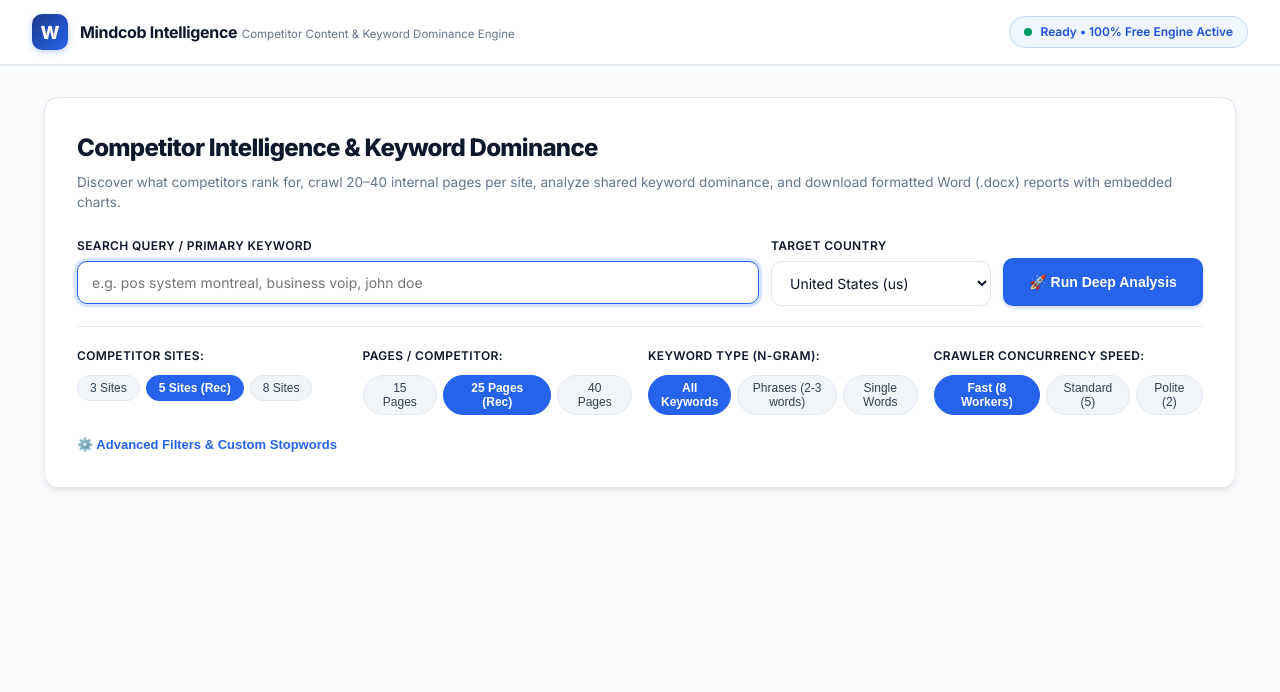
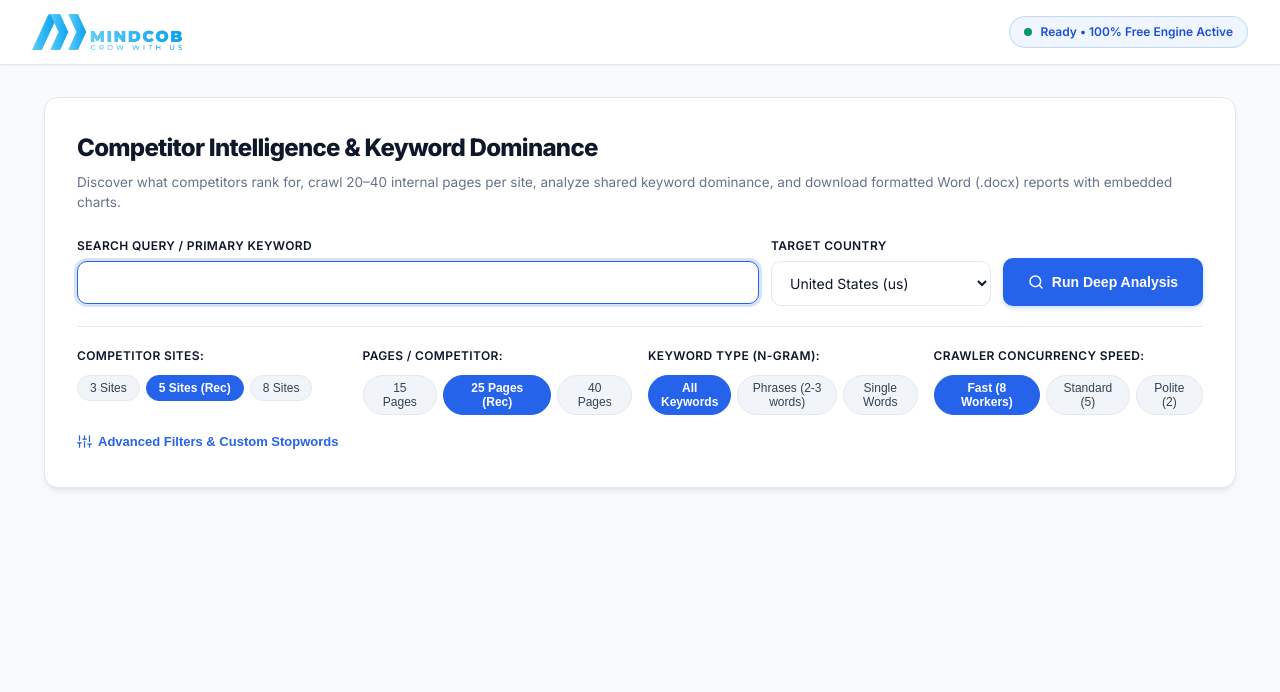
Before and after one commit to farixdev/web-content-analyzer, a Python web app: template templates/index.html in a window 1280 px wide. Shown: the top 692 px of the page. Run offline with Jinja, Linux system fonts and the light colour scheme; the template is opened without the code that fills it, so the values that code supplies are empty.

Commit message:
Update navbar with Mindcob logo, remove input placeholders, and replace emojis with SVG icons

```diff
--- a/templates/index.html
+++ b/templates/index.html
@@ -73,36 +73,15 @@
     .brand {
       display: flex;
       align-items: center;
-      gap: 12px;
       text-decoration: none;
-      color: var(--text-main);
-    }
-
-    .brand-icon {
-      width: 36px;
+    }
+
+    .brand-logo {
       height: 36px;
-      border-radius: var(--radius-md);
-      background: linear-gradient(135deg, #1E3A8A 0%, #2563EB 100%);
-      display: flex;
-      align-items: center;
-      justify-content: center;
-      font-weight: 800;
-      font-size: 18px;
-      color: #FFFFFF;
-      box-shadow: 0 2px 6px rgba(37, 99, 235, 0.3);
-    }
-
-    .brand-title {
-      font-size: 16px;
-      font-weight: 700;
-      color: var(--text-main);
-      letter-spacing: -0.02em;
-    }
-
-    .brand-subtitle {
-      font-size: 11.5px;
-      color: var(--text-muted);
-      font-weight: 400;
+      max-height: 40px;
+      width: auto;
+      object-fit: contain;
+      display: block;
     }
 
     .nav-status {
@@ -522,6 +501,9 @@
       position: relative;
       white-space: nowrap;
       transition: all 0.15s ease;
+      display: inline-flex;
+      align-items: center;
+      gap: 8px;
     }
 
     .tab-btn:hover {
@@ -740,12 +722,8 @@
 
   <!-- Top Navigation Bar -->
   <header class="navbar">
-    <a href="/" class="brand">
-      <div class="brand-icon">W</div>
-      <div>
-        <span class="brand-title">Mindcob Intelligence</span>
-        <span class="brand-subtitle">Competitor Content & Keyword Dominance Engine</span>
-      </div>
+    <a href="/" class="brand" aria-label="Mindcob">
+      <img src="/assets/logo.png" alt="Mindcob" class="brand-logo">
     </a>
     <div class="nav-status">
       <span class="status-dot" id="globalStatusDot"></span>
@@ -766,7 +744,7 @@
         <div class="search-row">
           <div class="input-group">
             <label class="input-label" for="queryInput">Search Query / Primary Keyword</label>
-            <input type="text" id="queryInput" class="input-control" placeholder="e.g. pos system montreal, business voip, john doe" required autofocus>
+            <input type="text" id="queryInput" class="input-control" required autofocus>
           </div>
 
           <div class="input-group">
@@ -789,7 +767,11 @@
           </div>
 
           <button type="submit" id="startBtn" class="btn-primary">
-            <span>🚀 Run Deep Analysis</span>
+            <svg width="16" height="16" viewBox="0 0 24 24" fill="none" stroke="currentColor" stroke-width="2.2" stroke-linecap="round" stroke-linejoin="round">
+              <circle cx="11" cy="11" r="8"></circle>
+              <line x1="21" y1="21" x2="16.65" y2="16.65"></line>
+            </svg>
+            <span>Run Deep Analysis</span>
           </button>
         </div>
 
@@ -833,7 +815,18 @@
         </div>
 
         <button type="button" class="settings-accordion-btn" onclick="toggleSettingsDrawer()">
-          <span>⚙️ Advanced Filters & Custom Stopwords</span>
+          <svg width="15" height="15" viewBox="0 0 24 24" fill="none" stroke="currentColor" stroke-width="2" stroke-linecap="round" stroke-linejoin="round">
+            <line x1="4" y1="21" x2="4" y2="14"></line>
+            <line x1="4" y1="10" x2="4" y2="3"></line>
+            <line x1="12" y1="21" x2="12" y2="12"></line>
+            <line x1="12" y1="8" x2="12" y2="3"></line>
+            <line x1="20" y1="21" x2="20" y2="16"></line>
+            <line x1="20" y1="12" x2="20" y2="3"></line>
+            <line x1="1" y1="14" x2="7" y2="14"></line>
+            <line x1="9" y1="8" x2="15" y2="8"></line>
+            <line x1="17" y1="16" x2="23" y2="16"></line>
+          </svg>
+          <span>Advanced Filters & Custom Stopwords</span>
         </button>
 
         <!-- Collapsible Advanced Drawer -->
@@ -843,7 +836,7 @@
               Custom Stopwords to Exclude
               <span style="color:var(--text-muted); text-transform:none; font-weight:normal;">(comma-separated)</span>
             </label>
-            <input type="text" id="customStopwordsInput" class="input-control" placeholder="e.g. copyright, contact, login, privacy, terms">
+            <input type="text" id="customStopwordsInput" class="input-control">
           </div>
 
           <div class="input-group">
@@ -851,7 +844,7 @@
               SERP API Key (Serper)
               <span style="color:var(--text-muted); text-transform:none; font-weight:normal;">(Optional - leave blank for 100% free search)</span>
             </label>
-            <input type="text" id="serperKeyInput" class="input-control" placeholder="Optional. If blank, free web search is used.">
+            <input type="text" id="serperKeyInput" class="input-control">
           </div>
         </div>
       </form>
@@ -886,19 +879,47 @@
         <div style="display:flex; flex-wrap:wrap; gap:8px;">
           <!-- Word Doc Download Button -->
           <a href="/api/export/docx" download="competitor_intelligence_report.docx" class="btn-docx">
-            <span>📄 Download in Word (.docx)</span>
+            <svg width="15" height="15" viewBox="0 0 24 24" fill="none" stroke="currentColor" stroke-width="2" stroke-linecap="round" stroke-linejoin="round">
+              <path d="M14 2H6a2 2 0 0 0-2 2v16a2 2 0 0 0 2 2h12a2 2 0 0 0 2-2V8z"></path>
+              <polyline points="14 2 14 8 20 8"></polyline>
+              <line x1="16" y1="13" x2="8" y2="13"></line>
+              <line x1="16" y1="17" x2="8" y2="17"></line>
+              <polyline points="10 9 9 9 8 9"></polyline>
+            </svg>
+            <span>Download in Word (.docx)</span>
           </a>
           <a href="/api/export/chart" download="keyword_dominance_chart.png" class="btn-action">
-            <span>📊 Download Chart PNG</span>
+            <svg width="15" height="15" viewBox="0 0 24 24" fill="none" stroke="currentColor" stroke-width="2" stroke-linecap="round" stroke-linejoin="round">
+              <rect x="3" y="3" width="18" height="18" rx="2" ry="2"></rect>
+              <circle cx="8.5" cy="8.5" r="1.5"></circle>
+              <polyline points="21 15 16 10 5 21"></polyline>
+            </svg>
+            <span>Download Chart PNG</span>
           </a>
           <a href="/api/export/csv" download="competitor_keywords.csv" class="btn-action">
-            <span>📑 Export CSV</span>
+            <svg width="15" height="15" viewBox="0 0 24 24" fill="none" stroke="currentColor" stroke-width="2" stroke-linecap="round" stroke-linejoin="round">
+              <path d="M14 2H6a2 2 0 0 0-2 2v16a2 2 0 0 0 2 2h12a2 2 0 0 0 2-2V8z"></path>
+              <polyline points="14 2 14 8 20 8"></polyline>
+              <path d="M8 13h2"></path>
+              <path d="M8 17h2"></path>
+              <path d="M14 13h2"></path>
+              <path d="M14 17h2"></path>
+            </svg>
+            <span>Export CSV</span>
           </a>
           <a href="/api/export/html" download="dashboard.html" class="btn-action">
-            <span>💾 Save HTML</span>
+            <svg width="15" height="15" viewBox="0 0 24 24" fill="none" stroke="currentColor" stroke-width="2" stroke-linecap="round" stroke-linejoin="round">
+              <polyline points="16 18 22 12 16 6"></polyline>
+              <polyline points="8 6 2 12 8 18"></polyline>
+            </svg>
+            <span>Save HTML</span>
           </a>
           <a href="/api/export/md" download="report.md" class="btn-action">
-            <span>📝 Markdown</span>
+            <svg width="15" height="15" viewBox="0 0 24 24" fill="none" stroke="currentColor" stroke-width="2" stroke-linecap="round" stroke-linejoin="round">
+              <path d="M11 4H4a2 2 0 0 0-2 2v14a2 2 0 0 0 2 2h14a2 2 0 0 0 2-2v-7"></path>
+              <path d="M18.5 2.5a2.121 2.121 0 0 1 3 3L12 15l-4 1 1-4 9.5-9.5z"></path>
+            </svg>
+            <span>Markdown</span>
           </a>
         </div>
       </div>
@@ -932,10 +953,22 @@
 
       <!-- Tab Navigation -->
       <nav class="tab-nav">
-        <button type="button" class="tab-btn active" onclick="switchTab('dominanceTab', this)">🏆 Keyword Dominance Matrix</button>
-        <button type="button" class="tab-btn" onclick="switchTab('competitorTab', this)">🏢 Competitor Deep Dive</button>
-        <button type="button" class="tab-btn" onclick="switchTab('suggestionsTab', this)">💡 Google Suggestions</button>
-        <button type="button" class="tab-btn" onclick="switchTab('serpTab', this)">🔍 Organic SERP Results</button>
+        <button type="button" class="tab-btn active" onclick="switchTab('dominanceTab', this)">
+          <svg width="15" height="15" viewBox="0 0 24 24" fill="none" stroke="currentColor" stroke-width="2" stroke-linecap="round" stroke-linejoin="round"><path d="M12 20V10"></path><path d="M18 20V4"></path><path d="M6 20v-4"></path></svg>
+          <span>Keyword Dominance Matrix</span>
+        </button>
+        <button type="button" class="tab-btn" onclick="switchTab('competitorTab', this)">
+          <svg width="15" height="15" viewBox="0 0 24 24" fill="none" stroke="currentColor" stroke-width="2" stroke-linecap="round" stroke-linejoin="round"><rect x="4" y="2" width="16" height="20" rx="2" ry="2"></rect><line x1="9" y1="22" x2="9" y2="22.01"></line><line x1="15" y1="22" x2="15" y2="22.01"></line><line x1="9" y1="18" x2="9" y2="18.01"></line><line x1="15" y1="18" x2="15" y2="18.01"></line><line x1="9" y1="14" x2="9" y2="14.01"></line><line x1="15" y1="14" x2="15" y2="14.01"></line><line x1="9" y1="10" x2="9" y2="10.01"></line><line x1="15" y1="10" x2="15" y2="10.01"></line><line x1="9" y1="6" x2="9" y2="6.01"></line><line x1="15" y1="6" x2="15" y2="6.01"></line></svg>
+          <span>Competitor Deep Dive</span>
+        </button>
+        <button type="button" class="tab-btn" onclick="switchTab('suggestionsTab', this)">
+          <svg width="15" height="15" viewBox="0 0 24 24" fill="none" stroke="currentColor" stroke-width="2" stroke-linecap="round" stroke-linejoin="round"><path d="M9 18h6"></path><path d="M10 22h4"></path><path d="M15.09 14c.18-.98.65-1.74 1.41-2.5A4.65 4.65 0 0 0 18 8 6 6 0 0 0 6 8c0 1 .23 2.23 1.5 3.5A4.61 4.61 0 0 1 8.91 14"></path></svg>
+          <span>Google Suggestions</span>
+        </button>
+        <button type="button" class="tab-btn" onclick="switchTab('serpTab', this)">
+          <svg width="15" height="15" viewBox="0 0 24 24" fill="none" stroke="currentColor" stroke-width="2" stroke-linecap="round" stroke-linejoin="round"><circle cx="11" cy="11" r="8"></circle><line x1="21" y1="21" x2="16.65" y2="16.65"></line></svg>
+          <span>Organic SERP Results</span>
+        </button>
       </nav>
 
       <!-- Tab 1: Keyword Dominance Matrix -->
@@ -947,7 +980,12 @@
               <p class="panel-desc">Highest frequency keywords shared across multiple competitor websites</p>
             </div>
             <a href="/api/export/chart" download="keyword_dominance_chart.png" class="btn-action" style="font-size:11.5px;">
-              <span>📊 Download Chart as Image</span>
+              <svg width="13" height="13" viewBox="0 0 24 24" fill="none" stroke="currentColor" stroke-width="2" stroke-linecap="round" stroke-linejoin="round">
+                <rect x="3" y="3" width="18" height="18" rx="2" ry="2"></rect>
+                <circle cx="8.5" cy="8.5" r="1.5"></circle>
+                <polyline points="21 15 16 10 5 21"></polyline>
+              </svg>
+              <span>Download Chart as Image</span>
             </a>
           </div>
           <div class="chart-container">
@@ -961,7 +999,7 @@
               <h3 class="panel-title">Keyword Dominance Matrix Table</h3>
               <p class="panel-desc">Keyword ranking with competitor presence and occurrences per website</p>
             </div>
-            <input type="text" id="matrixSearchInput" class="input-control" placeholder="Search keywords..." style="max-width:240px; padding:6px 12px; font-size:12px;" onkeyup="filterMatrixTable()">
+            <input type="text" id="matrixSearchInput" class="input-control" style="max-width:240px; padding:6px 12px; font-size:12px;" onkeyup="filterMatrixTable()">
           </div>
 
           <div class="table-responsive">
@@ -1387,7 +1425,7 @@
         const activeClass = i === selectedCompetitorIdx ? 'active' : '';
         return `
           <button type="button" class="domain-pill ${activeClass}" onclick="selectCompetitor(${i})">
-            🌐 ${escapeHtml(c.domain)} (${c.pages_scraped || 0} pages)
+            <svg width="13" height="13" viewBox="0 0 24 24" fill="none" stroke="currentColor" stroke-width="2" stroke-linecap="round" stroke-linejoin="round" style="vertical-align:middle; margin-right:4px;"><circle cx="12" cy="12" r="10"></circle><line x1="2" y1="12" x2="22" y2="12"></line><path d="M12 2a15.3 15.3 0 0 1 4 10 15.3 15.3 0 0 1-4 10 15.3 15.3 0 0 1-4-10 15.3 15.3 0 0 1 4-10z"></path></svg>${escapeHtml(c.domain)} (${c.pages_scraped || 0} pages)
           </button>
         `;
       }).join('');
@@ -1482,7 +1520,7 @@
       }
       container.innerHTML = suggs.map(s => `
         <div class="suggestion-chip" onclick="reAnalyzeSuggestion('${escapeHtml(s)}')">
-          <span>🔍</span>
+          <svg width="13" height="13" viewBox="0 0 24 24" fill="none" stroke="currentColor" stroke-width="2" stroke-linecap="round" stroke-linejoin="round"><circle cx="11" cy="11" r="8"></circle><line x1="21" y1="21" x2="16.65" y2="16.65"></line></svg>
           <span>${escapeHtml(s)}</span>
         </div>
       `).join('');
```
Also changed, not shown: web_server.py (+13 -1 lines), assets/logo.png (added), 1 other file.
